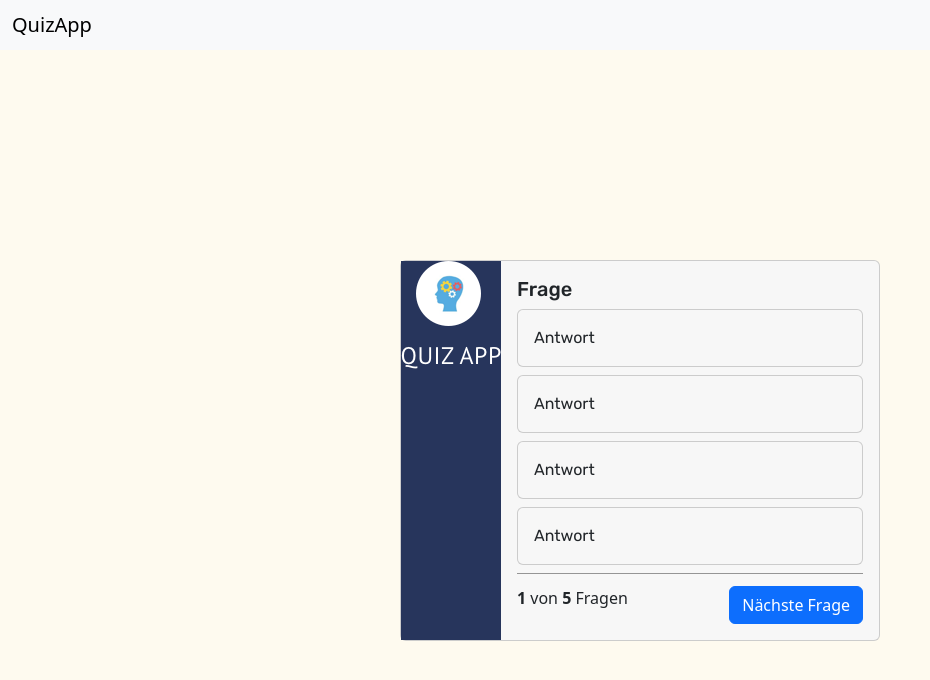
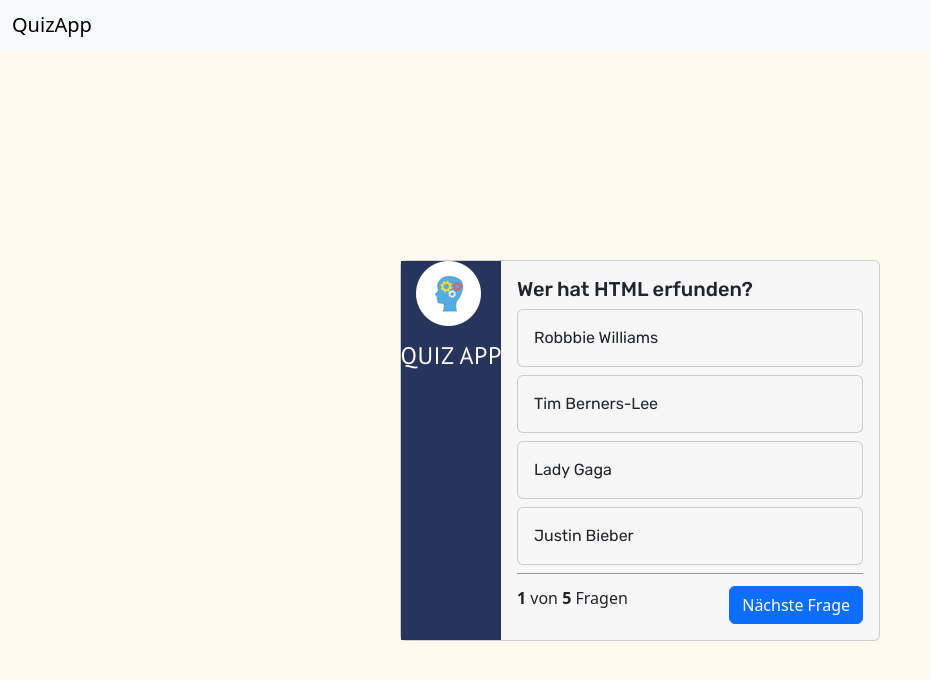
Before and after one commit to Nemesis502/quizapp, a plain HTML site: page index.html in a window 1280 px wide. Shown: the whole page, without its empty margins (0-930 px from the left). Drawn offline with nearby package versions, Linux system fonts and the light colour scheme.

Commit message:
add real questions and answer

```diff
--- a/index.html
+++ b/index.html
@@ -43,7 +43,7 @@
           <img src="adds/img/logo 2.png" class="card-img-top" alt="..." />
         </div>
         <div class="card-body">
-          <h5 class="card-title rubik-Cards-Title" id="questionText">Frage</h5>
+          <h5 class="card-title rubik-Cards-Title" id="questionText"></h5>
 
           <div class="card mb-2">
             <div class="card-body rubik-Questions" id="answer_1">Antwort</div>
--- a/script.js
+++ b/script.js
@@ -2,6 +2,7 @@ let currentQuestion = 0;
 
 function render() {
   showCurrentQuestionLength();
+  showQuestion();
 }
 
 function showCurrentQuestionLength() {
@@ -11,4 +12,9 @@ function showCurrentQuestionLength() {
 
 function showQuestion() {
   let question = questions[currentQuestion];
+  document.getElementById("questionText").innerHTML = question["question"];
+  document.getElementById("answer_1").innerHTML = question["answer_1"];
+  document.getElementById("answer_2").innerHTML = question["answer_2"];
+  document.getElementById("answer_3").innerHTML = question["answer_3"];
+  document.getElementById("answer_4").innerHTML = question["answer_4"];
 }
```
